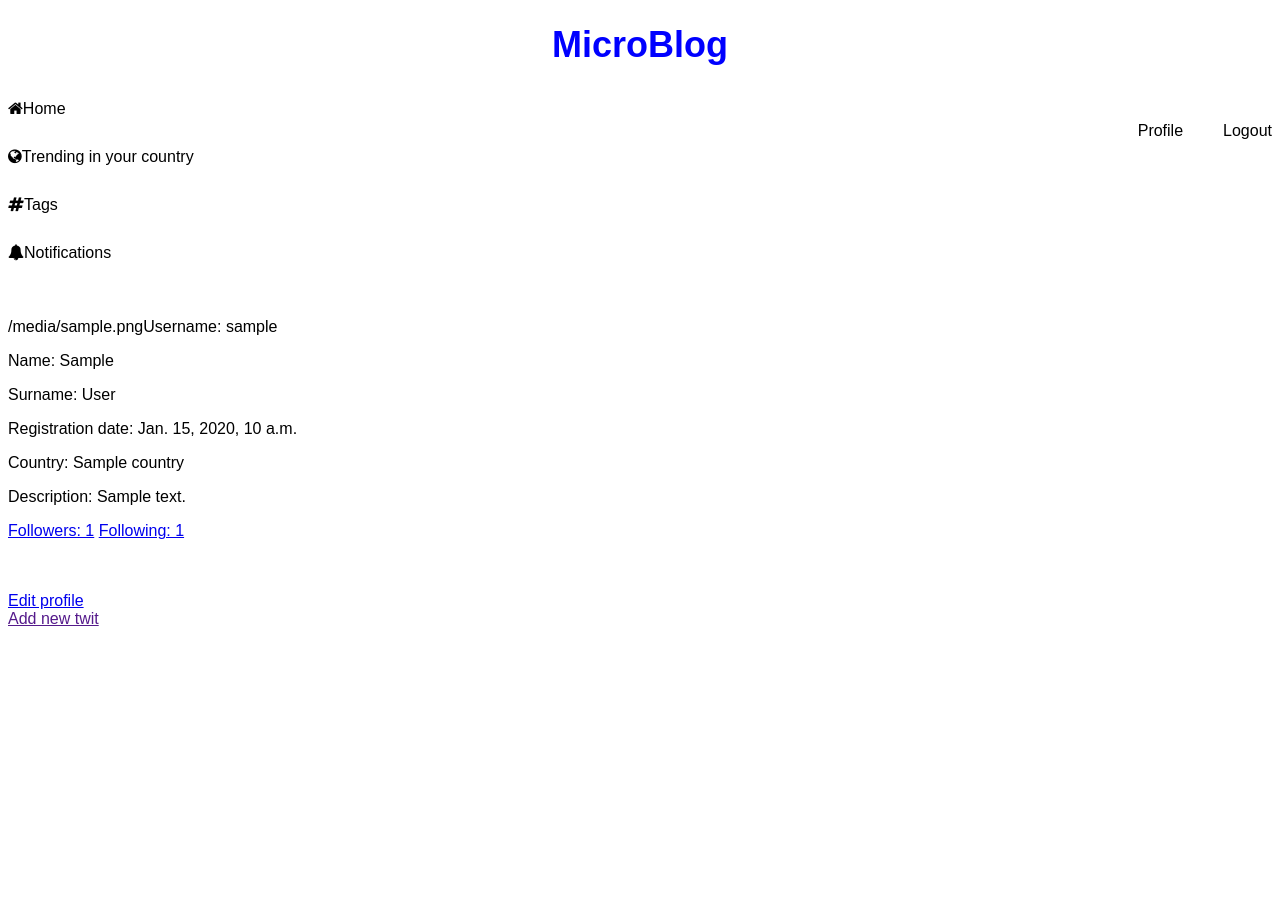
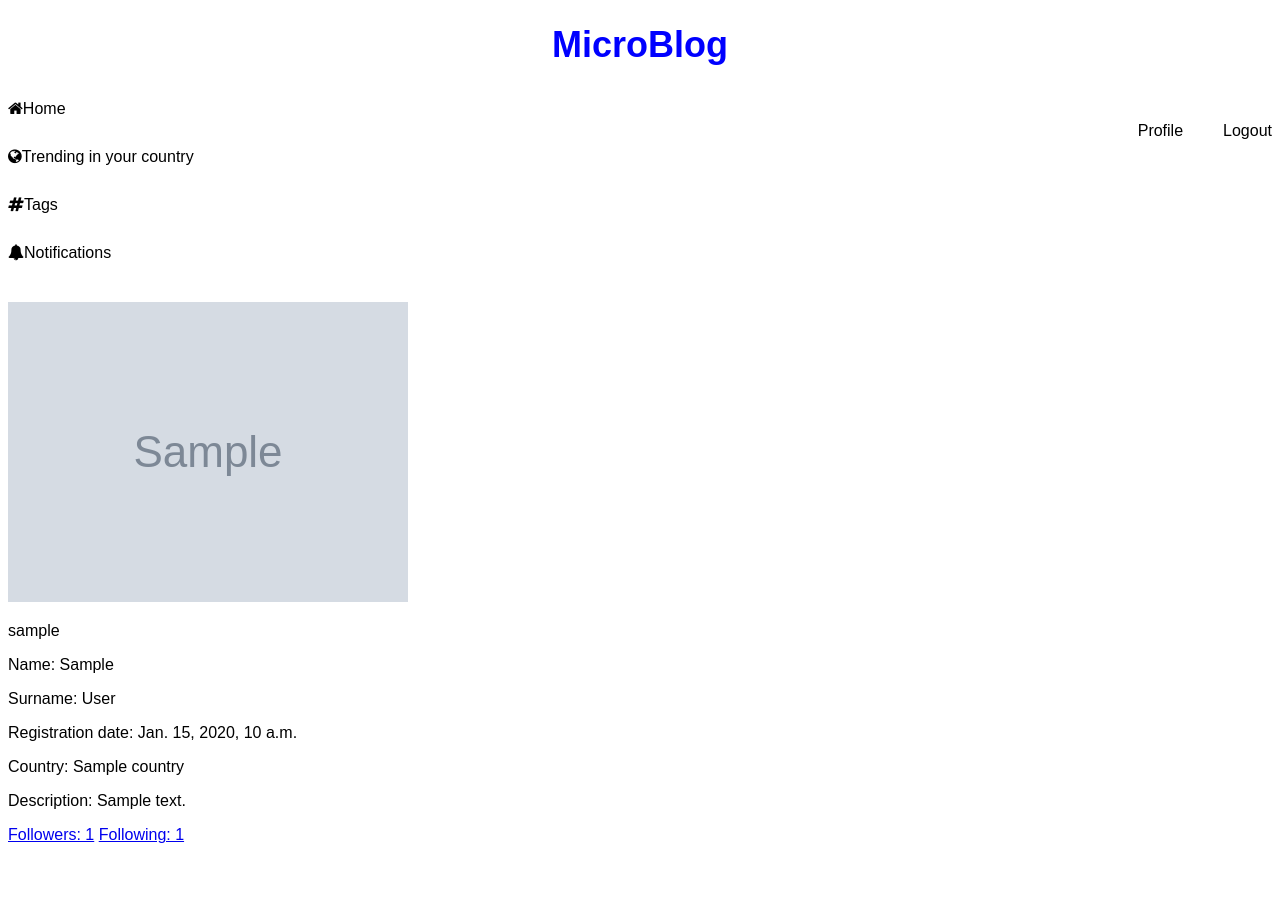
Before and after one commit to EugeniRosh/micro_blogging, a Django app: template src/microblogging/core/presentation/templates/profile.html in a window 1280 px wide. Before the commit the page ends 626 px from the top, so only its background shows below. Run offline with Django 4.2, Linux system fonts and the light colour scheme; the template is opened without the code that fills it: most values are stand-ins (such as "Sample title", 1, 10 or a date in 2020); grey boxes marked "Sample" are stand-in pictures.

Commit message:
add photo and edit profile

```diff
--- a/src/microblogging/core/presentation/templates/profile.html
+++ b/src/microblogging/core/presentation/templates/profile.html
@@ -1,7 +1,11 @@
 {% extends "base.html"%}
 
 {% block content %}
-<p>{{ profile.photo }}Username: {{ profile.username }}</p>
+{% if profile.photo %}
+    <img src="{{ profile.photo.url }}">
+{% endif %}
+<p></p>
+<p>{{ profile.username }}</p>
 <p>Name: {{ profile.first_name }}</p>
 <p>Surname: {{ profile.last_name }}</p>
 <p>Registration date: {{ profile.date_joined }}</p>
@@ -10,11 +14,13 @@
     <p>Description: {{ profile.description}}</p>
 {% endif %}
 <p>
-    <a href='{% url "followers" profile.username %}'>Followers: {{ followers_num.count_followers }}</a>
-    <a href='{% url "following" profile.username %}'>Following: {{ followers_num.count_following }}</a>
+    <a href='{% url "followers" profile.username %}'>Followers: {{ profile.count_followers }}</a>
+    <a href='{% url "following" profile.username %}'>Following: {{ profile.count_following }}</a>
 </p>
 <br><br>
-<a href="#">Edit profile</a>
-<br>
-<a href="">Add new twit</a>
+{% if user.username == profile.username  %}
+    <a href='{% url "edit_profile" %}'>Edit profile</a>
+    <br>
+    <a href="">Add new twit</a>
+{% endif %}
 {% endblock content %}
```
